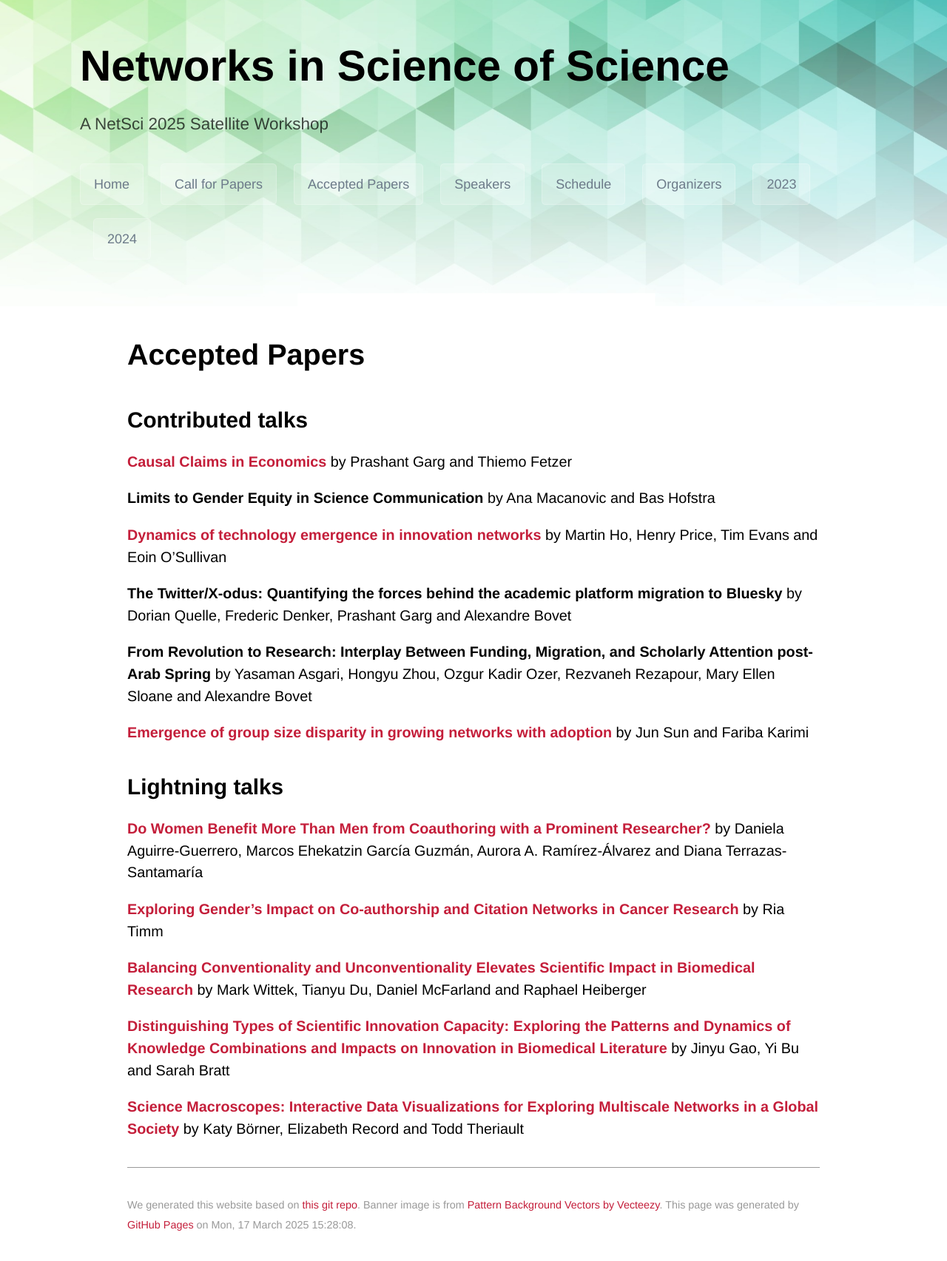
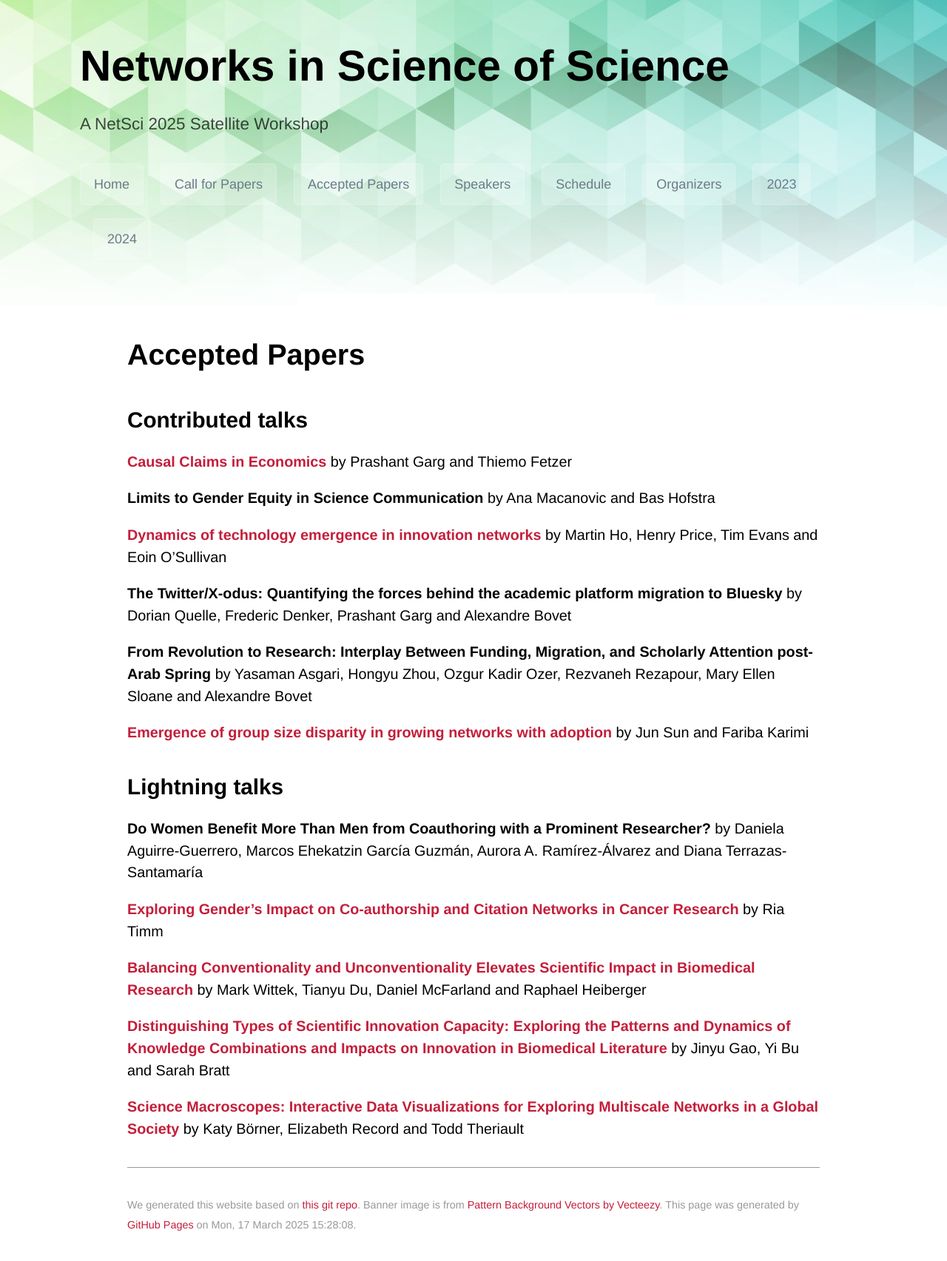
Before and after one commit to netscisci/netscisci.github.io, a Jekyll site: the page built from papers.md, in a window 1280 px wide. Shown: the whole page at 74% size. Built offline with Jekyll 4.4.1, drawn with Linux system fonts in a browser that asks for light colours; some web fonts are replaced; our own code applies the rules of GitHub Pages for plain Markdown files.

```diff
--- a/papers.md
+++ b/papers.md
@@ -20,7 +20,7 @@ layout: default
 
 ## Lightning talks
 
-[**Do Women Benefit More Than Men from Coauthoring with a Prominent Researcher?**]() by Daniela Aguirre-Guerrero, Marcos Ehekatzin García Guzmán, Aurora A. Ramírez-Álvarez and Diana Terrazas-Santamaría
+**Do Women Benefit More Than Men from Coauthoring with a Prominent Researcher?** by Daniela Aguirre-Guerrero, Marcos Ehekatzin García Guzmán, Aurora A. Ramírez-Álvarez and Diana Terrazas-Santamaría
 
 [**Exploring Gender's Impact on Co-authorship and Citation Networks in Cancer Research**](https://github.com/netscisci/netscisci.github.io/blob/main/assets/papers/NetSciSci2025_paper_8.pdf) by Ria Timm
 
```
